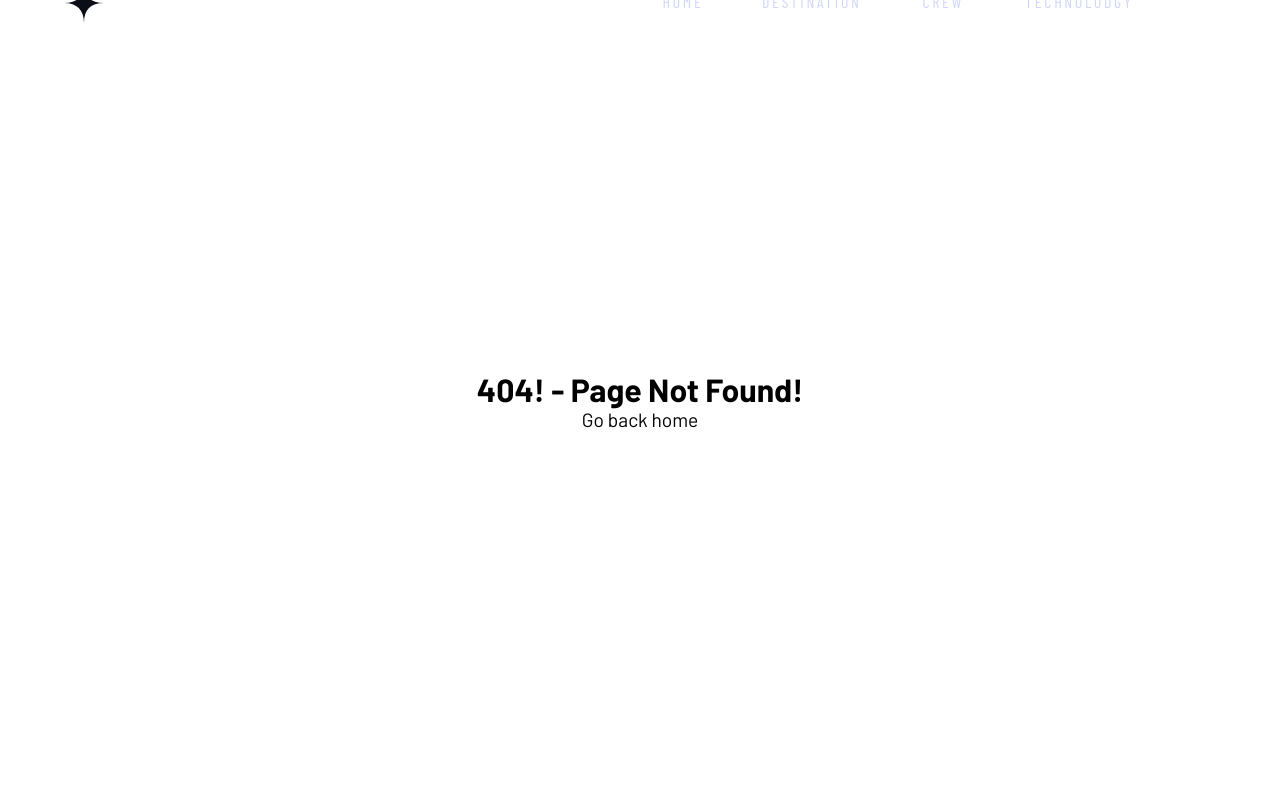
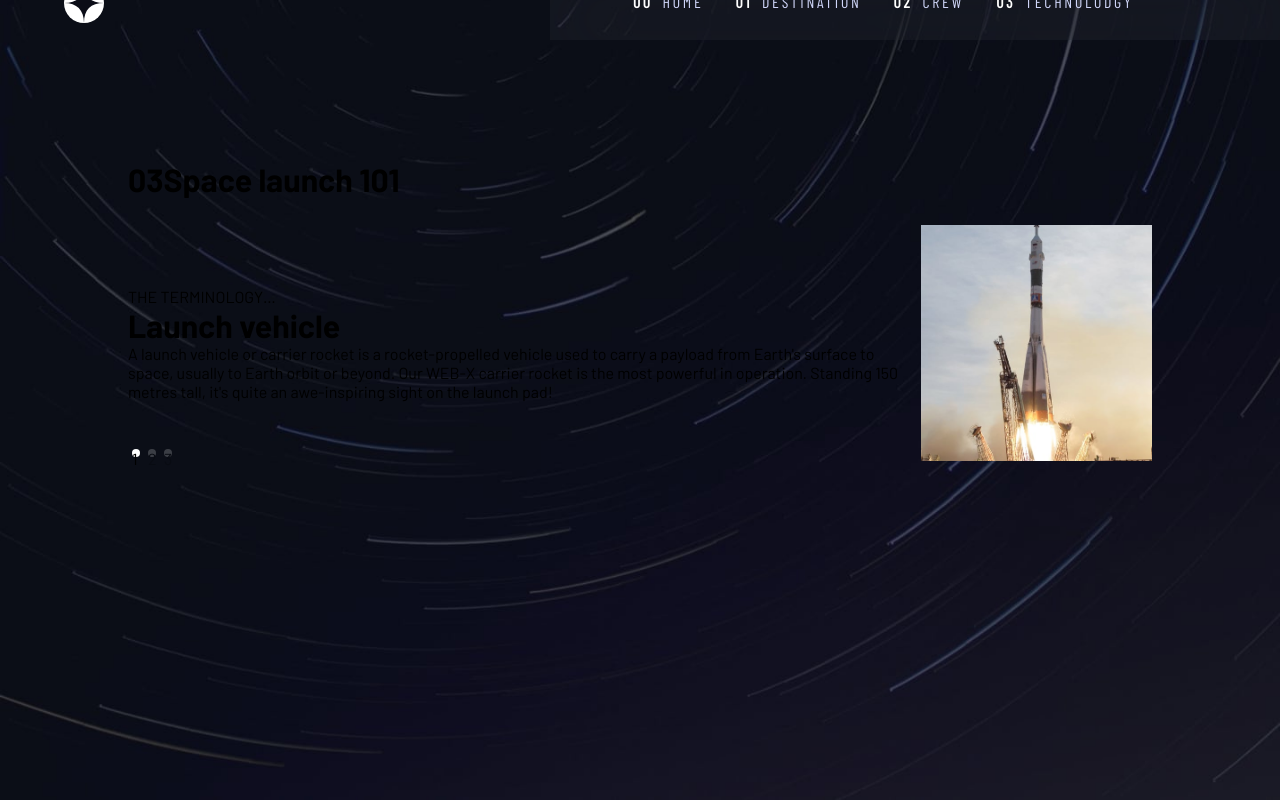
Before and after one commit to ivishalgautam/space-tourism, a Next.js app: page /Technology in a window 1280 px wide. Before the commit this address had no page. Built offline with nearby package versions, Linux system fonts and the light colour scheme; a web font is replaced by a local one.

Commit message:
added technology section

```diff
--- a/components/Navbar.jsx
+++ b/components/Navbar.jsx
@@ -78,7 +78,7 @@ const Navbar = () => {
               onClick={() => setActive(!active)}
               className={router.pathname === "/technolodgy" ? "active" : ""}
             >
-              <Link href="/technolodgy">
+              <Link href="/Technology">
                 <a>TECHNOLODGY</a>
               </Link>
             </motion.li>
--- /dev/null
+++ b/components/TechnologyCard.js
@@ -0,0 +1,45 @@
+import Image from "next/image";
+import React from "react";
+import styled from "styled-components";
+
+import LaunchVehiclePortrait from "/public/technology/image-launch-vehicle-portrait.jpg";
+import LaunchVehicleLandscape from "/public/technology/image-launch-vehicle-landscape.jpg";
+import SpaceportPortrait from "/public/technology/image-spaceport-portrait.jpg";
+import SpaceportPortraitLandscape from "/public/technology/image-spaceport-landscape.jpg";
+import SpaceCapsulePortrait from "/public/technology/image-space-capsule-portrait.jpg";
+import SpaceCapsuleLandscape from "/public/technology/image-space-capsule-landscape.jpg";
+
+const TechnologyCard = ({ item }) => {
+  return (
+    <FlexContainer>
+      <div className="text-content">
+        <p>THE TERMINOLOGY…</p>
+        <h1 className="name">{item.name}</h1>
+        <p className="description">{item.description}</p>
+      </div>
+      <div className="img-container">
+        <Image
+          src={
+            item.name === "Launch vehicle"
+              ? LaunchVehiclePortrait
+              : item.name === "Spaceport"
+              ? SpaceportPortrait
+              : SpaceCapsulePortrait
+          }
+          width={innerWidth > 990 ? 568 : innerWidth > 700 ? 456 : 177}
+          height={innerWidth > 990 ? 712 : innerWidth > 700 ? 572 : 222}
+          objectFit="contain"
+          objectPosition="center"
+        />
+      </div>
+    </FlexContainer>
+  );
+};
+
+const FlexContainer = styled.div`
+  display: flex;
+  align-items: center;
+  justify-content: center;
+`;
+
+export default TechnologyCard;
--- /dev/null
+++ b/pages/Technology.js
@@ -0,0 +1,132 @@
+import React, { useEffect, useState } from "react";
+import styled from "styled-components";
+import { Pagination } from "swiper";
+import { Swiper, SwiperSlide } from "swiper/react";
+import "swiper/css";
+import "swiper/css/pagination";
+import TechnologyCard from "../components/TechnologyCard";
+import bgDesktop from "/public/technology/background-technology-desktop.jpg";
+import bgTablet from "/public/technology/background-technology-tablet.jpg";
+import bgMobile from "/public/technology/background-technology-mobile.jpg";
+import Image from "next/image";
+
+const data = [
+  {
+    name: "Launch vehicle",
+    images: {
+      portrait: "./assets/technology/image-launch-vehicle-portrait.jpg",
+      landscape: "./assets/technology/image-launch-vehicle-landscape.jpg",
+    },
+    description:
+      "A launch vehicle or carrier rocket is a rocket-propelled vehicle used to carry a payload from Earth's surface to space, usually to Earth orbit or beyond. Our WEB-X carrier rocket is the most powerful in operation. Standing 150 metres tall, it's quite an awe-inspiring sight on the launch pad!",
+  },
+  {
+    name: "Spaceport",
+    images: {
+      portrait: "./assets/technology/image-spaceport-portrait.jpg",
+      landscape: "./assets/technology/image-spaceport-landscape.jpg",
+    },
+    description:
+      "A spaceport or cosmodrome is a site for launching (or receiving) spacecraft, by analogy to the seaport for ships or airport for aircraft. Based in the famous Cape Canaveral, our spaceport is ideally situated to take advantage of the Earth’s rotation for launch.",
+  },
+  {
+    name: "Space capsule",
+    images: {
+      portrait: "./assets/technology/image-space-capsule-portrait.jpg",
+      landscape: "./assets/technology/image-space-capsule-landscape.jpg",
+    },
+    description:
+      "A space capsule is an often-crewed spacecraft that uses a blunt-body reentry capsule to reenter the Earth's atmosphere without wings. Our capsule is where you'll spend your time during the flight. It includes a space gym, cinema, and plenty of other activities to keep you entertained.",
+  },
+];
+
+const Technology = () => {
+  const [innerWidth, setInnerWidth] = useState(
+    typeof window !== "undefined" ? window.innerWidth : ""
+  );
+  function getInnerWidth() {
+    setInnerWidth(window.innerWidth);
+  }
+
+  useEffect(() => {
+    window.addEventListener("resize", getInnerWidth);
+
+    return () => {
+      window.removeEventListener("resize", getInnerWidth);
+    };
+  }, []);
+
+  const pagination = {
+    clickable: true,
+    renderBullet: function (index, className) {
+      return '<span class="' + className + '">' + (index + 1) + "</span>";
+    },
+  };
+  return (
+    <Container>
+      {innerWidth > 870 ? (
+        <Image
+          src={bgDesktop}
+          layout="fill"
+          alt="home desktop"
+          objectFit="cover"
+          objectPosition="center"
+        />
+      ) : innerWidth <= 870 ? (
+        <Image
+          src={bgTablet}
+          layout="fill"
+          objectFit="cover"
+          objectPosition="center"
+          alt="home tablet"
+        />
+      ) : (
+        <Image
+          src={bgMobile}
+          layout="fill"
+          objectFit="cover"
+          objectPosition="center"
+          alt="home mobile"
+        />
+      )}
+
+      <Technologies>
+        <h1 className="section-heading">
+          <span>03</span>Space launch 101
+        </h1>
+        <Swiper
+          modules={[Pagination]}
+          //   slidesPerView={1}
+          //   navigation
+          pagination={pagination}
+          scrollbar={{ draggable: true }}
+        >
+          {data.map((item) => (
+            <SwiperSlide key={item.name}>
+              <TechnologyCard item={item} />
+            </SwiperSlide>
+          ))}
+        </Swiper>
+      </Technologies>
+    </Container>
+  );
+};
+
+const Container = styled.div`
+  position: absolute;
+  top: 0;
+  width: 100%;
+  height: 100%;
+  display: flex;
+  align-items: center;
+  justify-content: center;
+`;
+const Technologies = styled.div`
+  position: relative;
+  min-width: 80%;
+  width: 80%;
+  height: 100%;
+  margin-top: 25%;
+`;
+
+export default Technology;
```
